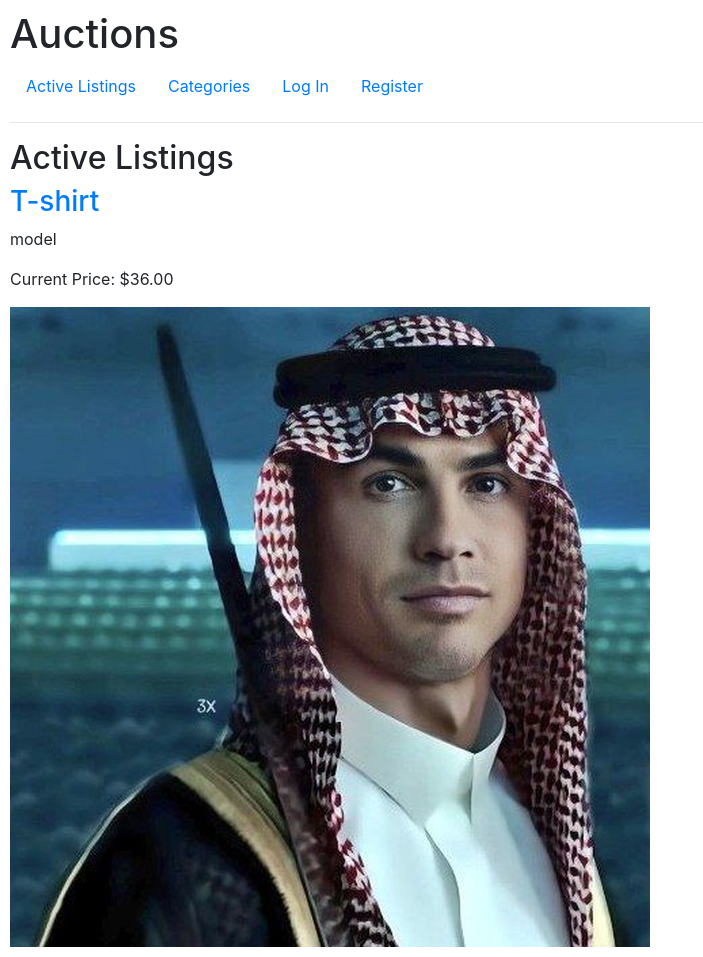
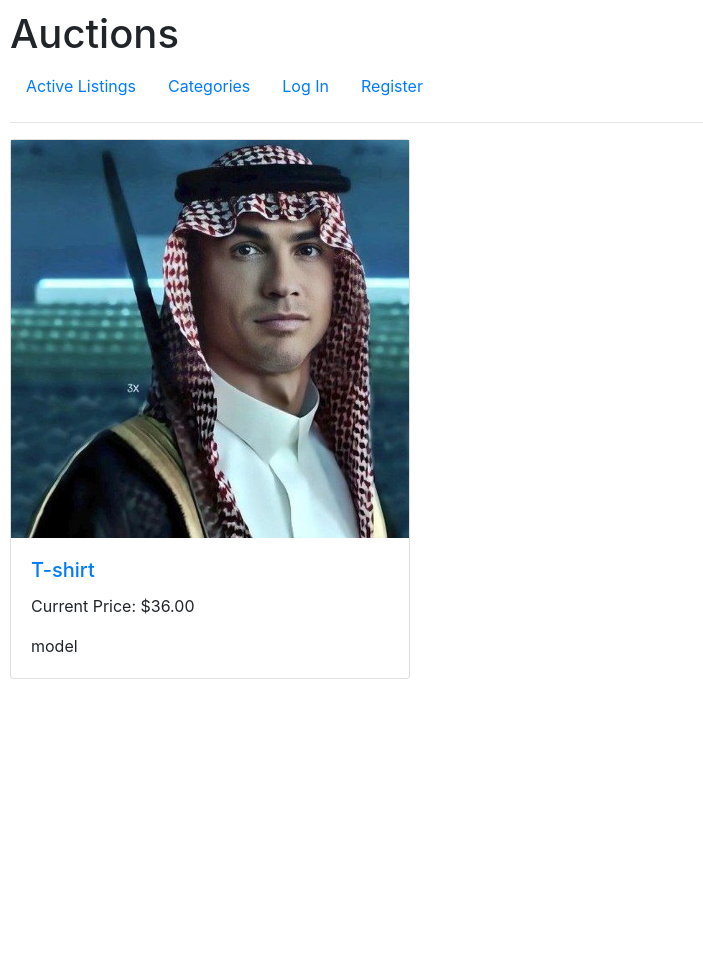
Before and after one commit to abduhafiz1993/Django-Framework-, a Django app: page / in a window 1280 px wide. Shown: the whole page, without its empty margins (0-703 px from the left). After the commit the page ends 679 px from the top, so only its background shows below. Run offline with Django 3.2, Linux system fonts and the light colour scheme; data comes from the database, SQL or seed files in the repository; some libraries are stand-ins or nearby versions.

Commit message:
update on index

```diff
--- a/commerce/commerce/auctions/templates/auctions/index.html
+++ b/commerce/commerce/auctions/templates/auctions/index.html
@@ -1,15 +1,20 @@
 {% extends "auctions/layout.html" %}
 
 {% block body %}
-    <h2>Active Listings</h2>
     {% for listing in Acution_listings %}
-    <div>
-        <h3><a href="{% url 'listing' listing.id %}">{{ listing.title }}</a></h3>
-        <p>{{ listing.description }}</p>
-        <p>Current Price: ${{ listing.current_price }}</p>
-        {% if listing.image %}
+<div class="row row-cols-1 row-cols-md-3 g-4">
+  <div class="col">
+    <div class="card">
+      {% if listing.image %}
           <img src="{{ listing.image.url }}" alt="{{ listing.title }}">
-        {% endif %}
+      {% endif %}
+      <div class="card-body">
+        <h5 class="card-title"><a href="{% url 'listing' listing.id %}">{{ listing.title }}</a></h5>
+        <p class="card-text">Current Price: ${{ listing.current_price }}</p>
+        <p class="card-text">{{ listing.description }}</p>
+      </div>
     </div>
+  </div>
+</div>
     {% endfor%}
 {% endblock %}
```
